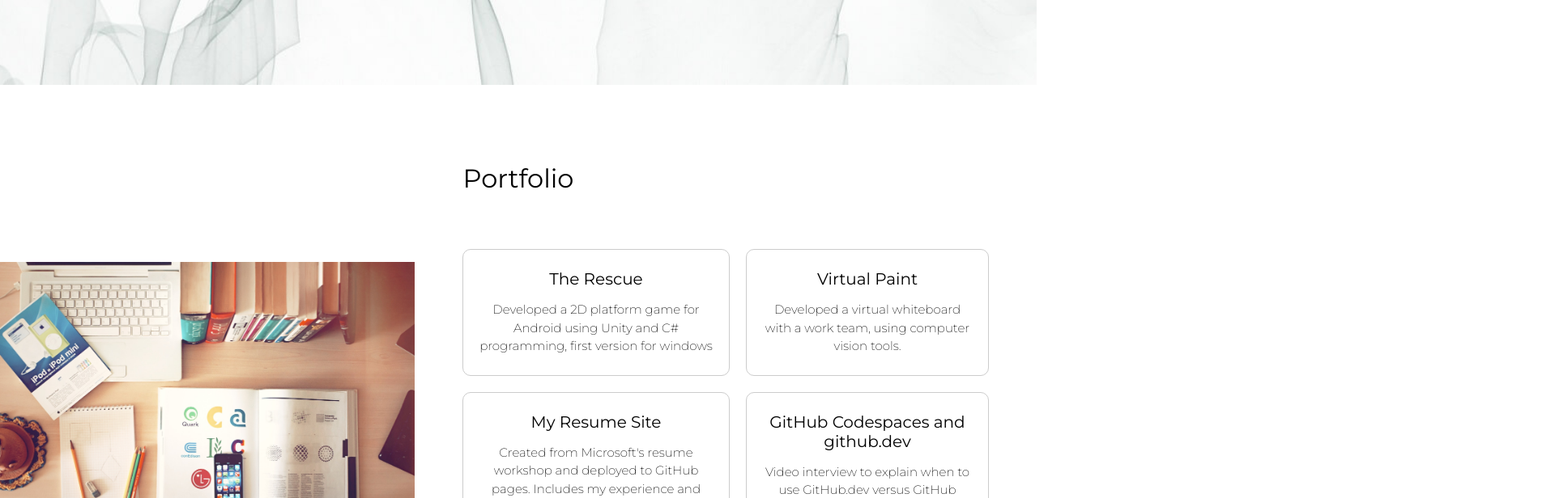
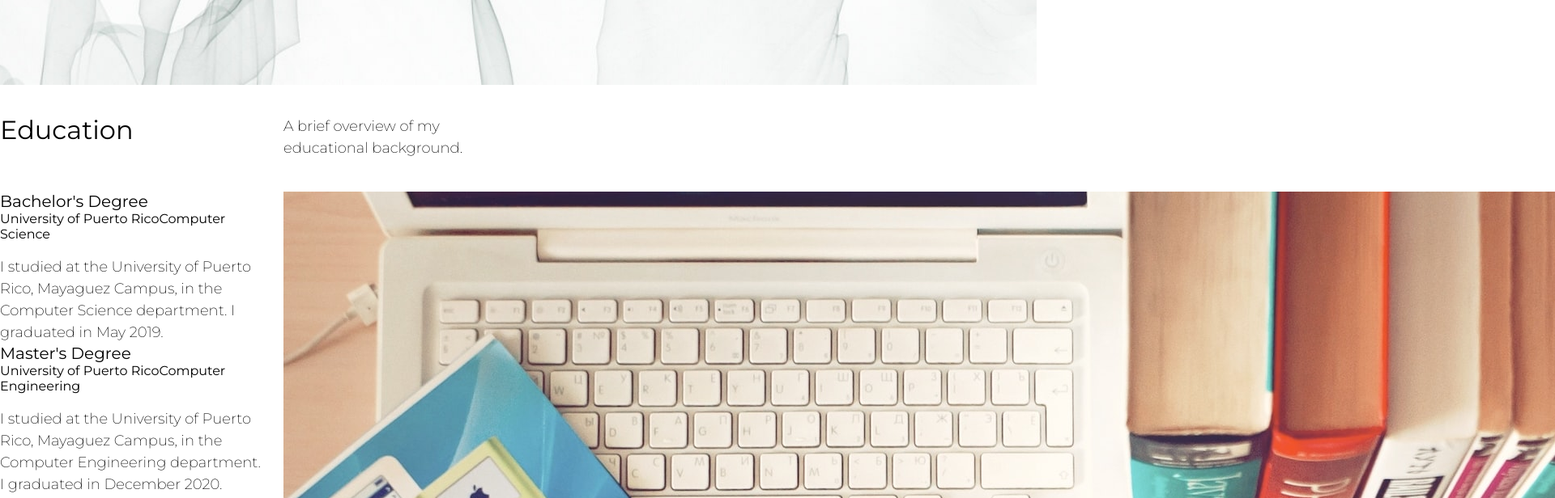
Before and after one commit to KZuleika/mystaticWebApp, a React (Vite) app: page / in a window 1280 px wide. Shown: the part 1760-2376 px from the top of the page at 81% size, 1920 px wide, since content can reach past the window. Built offline with nearby package versions, Linux system fonts and the light colour scheme.

Commit message:
education

```diff
--- a/src/App.jsx
+++ b/src/App.jsx
@@ -11,6 +11,7 @@ import Footer from "./Components/Footer";
 import Header from "./Components/Header";
 import Home from "./Components/Home";
 import Portfolio from "./Components/Portfolio";
+import Education from "./Components/Education";
 
 import "./styles.css";
 
@@ -44,6 +45,7 @@ const App = () => {
       <Header />
       <Home name={siteProps.name} title={siteProps.title} />
       <About />
+      <Education />
       <Portfolio />
       <Footer {...siteProps} primaryColor={primaryColor} secondaryColor={secondaryColor} />
     </div>
--- /dev/null
+++ b/src/Components/Education.jsx
@@ -0,0 +1,65 @@
+import React from "react";
+import image from "../images/design-desk.jpeg";
+import imageAltText from "../images/design-desk.jpeg";
+import projectList from "../images/design-desk.jpeg";
+
+const Education = () => {
+  return (
+    <section id="education">
+      <div className="container">
+        <h2 className="section__title">Education</h2>
+        <p className="section__subtitle">
+          A brief overview of my educational background.
+        </p>
+
+        <div className="education__container container grid">
+          <div className="education__content grid">
+            <div className="education__data">
+              <h3 className="education__title">Bachelor's Degree</h3>
+              <span className="education__subtitle">
+                University of Puerto Rico
+              </span>
+              <span className="education__subtitle">
+                Computer Science
+              </span>
+              <div>
+                <span className="education__rounder"></span>
+                <span className="education__line"></span>
+              </div>
+              <p className="education__description">
+                I studied at the University of Puerto Rico, Mayaguez Campus, in
+                the Computer Science department. I graduated in May 2019.
+              </p>
+            </div>
+            <div className="education__data">
+              <h3 className="education__title">Master's Degree</h3>
+              <span className="education__subtitle">
+                University of Puerto Rico
+              </span>
+              <span className="education__subtitle">
+                Computer Engineering
+              </span>
+              <div>
+                <span className="education__rounder"></span>
+                <span className="education__line"></span>
+              </div>
+              <p className="education__description">
+                I studied at the University of Puerto Rico, Mayaguez Campus, in
+                the Computer Engineering department. I graduated in December
+                2020.
+              </p>
+            </div>
+          </div>
+
+          <div className="education__img grid">
+            <div className="education__img-overlay">
+              <img src={image} alt={imageAltText} className="education__img" />
+            </div>
+          </div>
+        </div>
+      </div>
+    </section>
+  );
+};
+
+export default Education;
```
